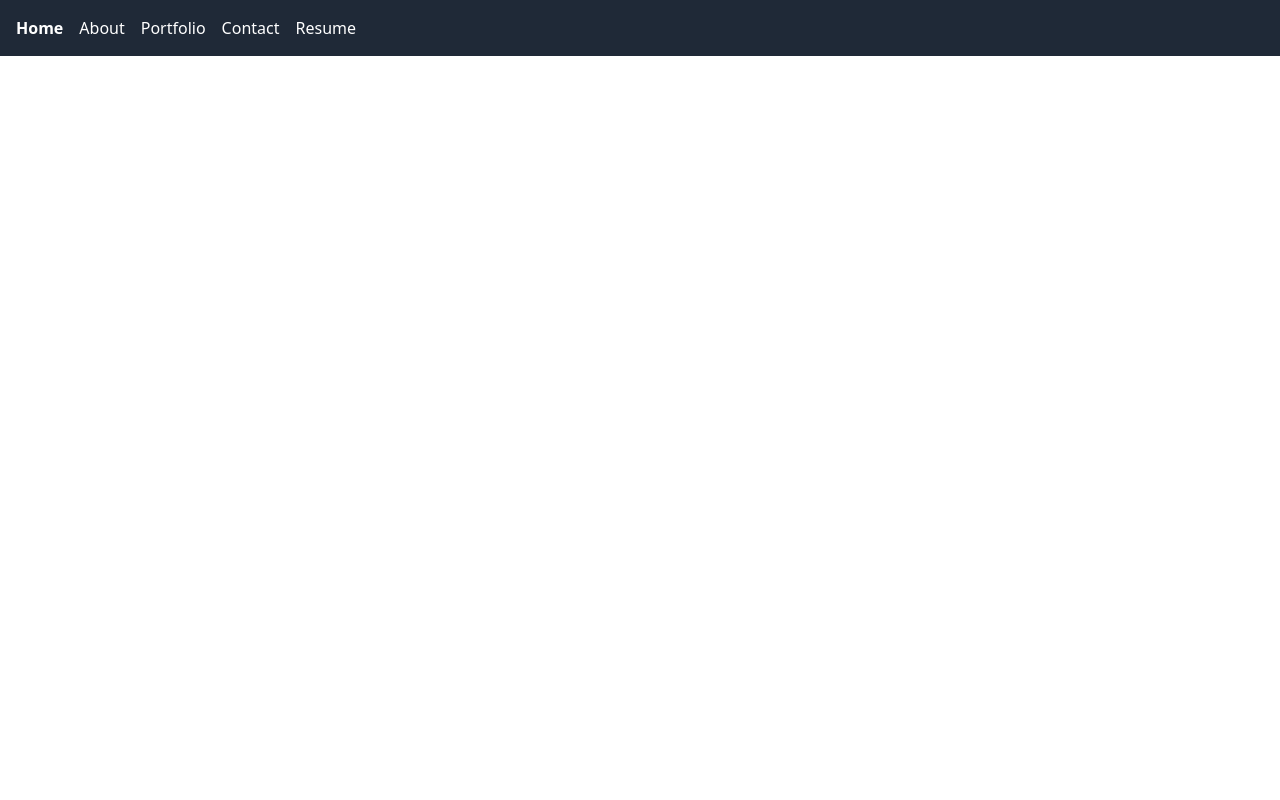
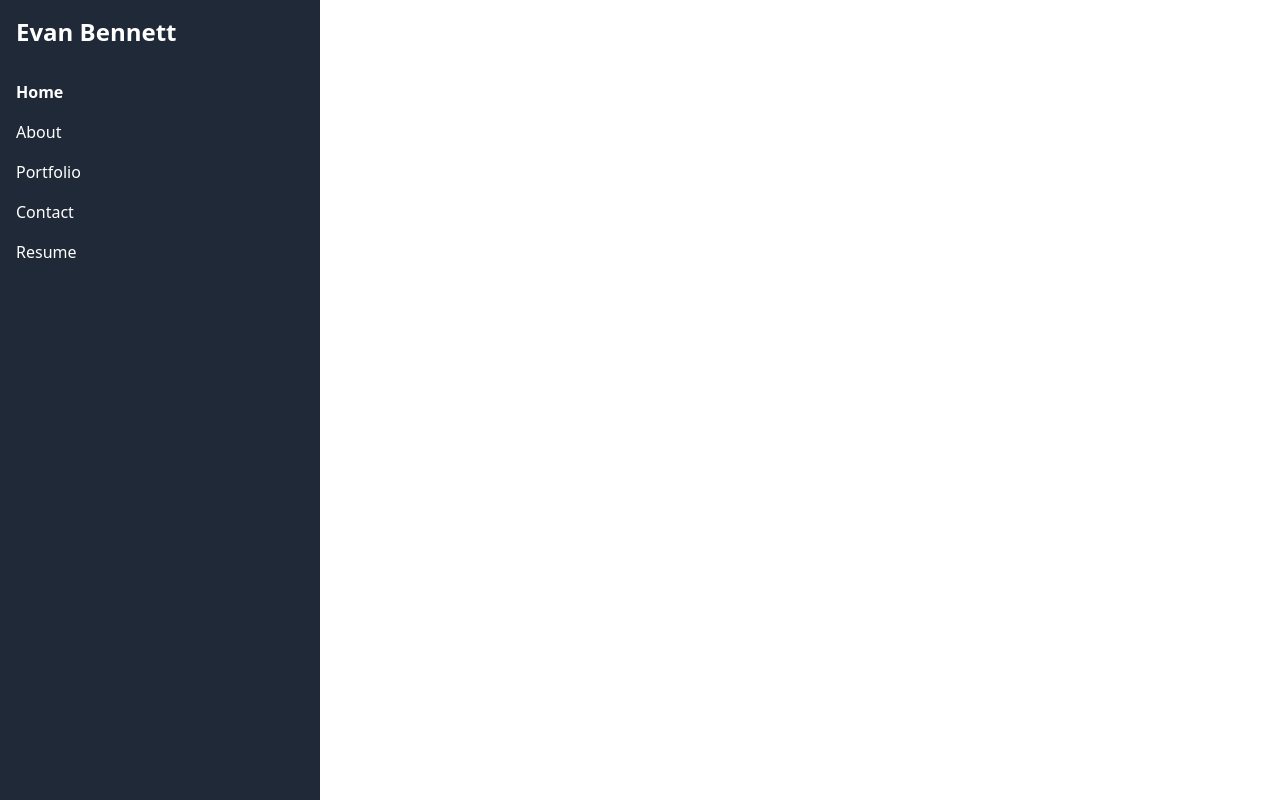
Before and after one commit to Evan8383/react-portfolio-template, a React (Vite) app: page / in a window 1280 px wide. Built offline with nearby package versions, Linux system fonts and the light colour scheme.

Commit message:
added reactivity to nav element

```diff
--- a/index.html
+++ b/index.html
@@ -9,6 +9,7 @@
   </head>
   <body>
     <div id="root"></div>
+    <script src="https://kit.fontawesome.com/2c7527db9f.js" crossorigin="anonymous"></script>
     <script type="module" src="/src/main.jsx"></script>
   </body>
 </html>
--- a/src/components/Nav.jsx
+++ b/src/components/Nav.jsx
@@ -1,29 +1,35 @@
-import { Link, useLocation } from 'react-router-dom';
+import { useState } from 'react';
+import { Link } from 'react-router-dom';
 
 function Nav() {
-  const location = useLocation();
+  const [isOpen, setIsOpen] = useState(false);
 
   return (
-    <nav className="flex items-center justify-between bg-gray-800 p-4">
-      <ul className="flex space-x-4">
+    <div className="xs:h-fit h-screen sm:flex sm:flex-col justify-between ">
+      <nav className="bg-gray-800 p-4 sm:max-w-xs flex-grow">
+        <h1 className="text-2xl text-white font-extrabold mb-8">Evan Bennett</h1>
+        <button onClick={() => setIsOpen(!isOpen)} className="sm:hidden block text-white">
+          <i className="fa fa-bars"></i>
+        </button>
+        <ul className={`flex flex-col space-y-4 ${isOpen ? 'block' : 'hidden'} sm:block`}>
           <li>
-          <Link to="/" className={`text-white ${location.pathname === '/' ? 'font-bold' : ''}`}>Home</Link>
+            <Link to="/" className={`text-white ${location.pathname === '/' ? 'font-bold' : ''} hover:text-blue-400 transition duration-300`}>Home</Link>
           </li>
           <li>
-          <Link to="/about" className={`text-white ${location.pathname === '/about' ? 'font-bold' : ''}`}>About</Link>
+            <Link to="/about" className={`text-white ${location.pathname === '/about' ? 'font-bold' : ''} hover:text-blue-400 transition duration-300`}>About</Link>
           </li>
           <li>
-          <Link to="/portfolio" className={`text-white ${location.pathname === '/portfolio' ? 'font-bold' : ''}`}>Portfolio</Link>
+            <Link to="/portfolio" className={`text-white ${location.pathname === '/portfolio' ? 'font-bold' : ''} hover:text-blue-400 transition duration-300`}>Portfolio</Link>
           </li>
           <li>
-          <Link to="/contact" className={`text-white ${location.pathname === '/contact' ? 'font-bold' : ''}`}>Contact</Link>
+            <Link to="/contact" className={`text-white ${location.pathname === '/contact' ? 'font-bold' : ''} hover:text-blue-400 transition duration-300`}>Contact</Link>
           </li>
           <li>
-          <Link to="/resume" className={`text-white ${location.pathname === '/resume' ? 'font-bold' : ''}`}>Resume</Link>
+            <Link to="/resume" className={`text-white ${location.pathname === '/resume' ? 'font-bold' : ''} hover:text-blue-400 transition duration-300`}>Resume</Link>
           </li>
         </ul>
       </nav>
-
+    </div>
   );
 }
 
```
Lines whose indentation alone changed are shown as unchanged.
